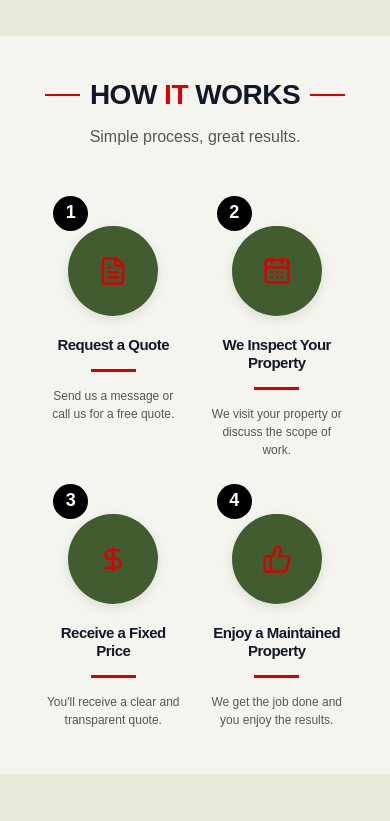
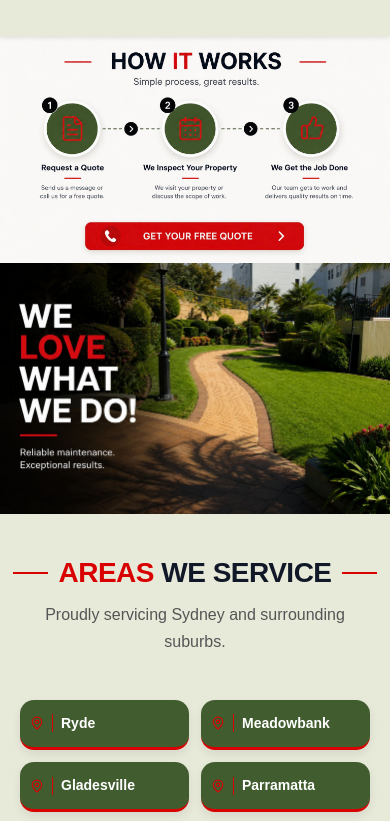
Before and after one commit to brandsbarrel/DNS, a React (Vite) app: page / in a window 390 px wide. Shown: the part 3060-3881 px from the top of the page. Built offline with nearby package versions, Linux system fonts and the light colour scheme.

Commit message:
replaced image and how it works

```diff
--- a/src/Components/HowItWorks/HowItWorks.css
+++ b/src/Components/HowItWorks/HowItWorks.css
@@ -1,317 +1,424 @@
-.works_steps1{
-padding:45px 20px;
-background:#f5f5f0 ;
-overflow:hidden;
+/* .works_steps1 {
+  padding: 45px 20px;
+  background: #f5f5f0;
+  overflow: hidden;
+} */
+
+.works_steps2 {
+  padding: 45px 20px;
+  background: #E7EAD9;
+  overflow: hidden;
 }
 
-.works_steps2{
-padding:45px 20px;
-background:#E7EAD9;
-overflow:hidden;
+.container {
+  max-width: 1300px;
+  margin: auto;
 }
-
-.container{
-max-width:1300px;
-margin:auto;
-}
-
 
 /* heading */
 
-.headingWrap{
-display:flex;
-align-items:center;
-justify-content:center;
-gap:35px;
+.headingWrap {
+  display: flex;
+  align-items: center;
+  justify-content: center;
+  gap: 35px;
 }
 
-.headingLine{
-height:2px;
-width:85px;
-background:#d80000;
+.headingLine {
+  height: 2px;
+  width: 85px;
+  background: #d80000;
+  flex-shrink: 0;
 }
 
-.headingWrap h2{
-font-size:58px;
-font-weight:900;
-margin:0;
-line-height:1;
+.headingWrap h2 {
+  font-size: 58px;
+  font-weight: 900;
+  margin: 0;
+  line-height: 1;
+  white-space: nowrap;
 }
 
-.headingWrap span{
-color:#d80000;
+.headingWrap span {
+  color: #d80000;
 }
 
-.subheading{
-text-align:center;
-font-size:24px;
-margin-top:15px;
-margin-bottom:70px;
-color:#555;
+.subheading {
+  text-align: center;
+  font-size: 24px;
+  margin-top: 15px;
+  margin-bottom: 70px;
+  color: #555;
 }
-
 
 /* steps */
 
-.stepsGrid{
-display:grid;
-grid-template-columns:repeat(4,1fr);
-gap:30px;
+.stepsGrid {
+  display: grid;
+  grid-template-columns: repeat(4, 1fr);
+  gap: 30px;
 }
 
-.stepCard{
-text-align:center;
+.stepCard {
+  text-align: center;
 }
 
-.circleArea{
-position:relative;
-height:170px;
-width:170px;
-margin:auto;
+.circleArea {
+  position: relative;
+  height: 170px;
+  width: 170px;
+  margin: auto;
 }
 
-.curve{
-position:absolute;
-width:100%;
-height:100%;
-left:0;
-top:-10px;
+.curve {
+  position: absolute;
+  width: 100%;
+  height: 100%;
+  left: 0;
+  top: -10px;
 }
 
-.circle{
-position:absolute;
-bottom:0;
-left:50%;
-transform:translateX(-50%);
+.circle {
+  position: absolute;
+  bottom: 0;
+  left: 50%;
+  transform: translateX(-50%);
 
-width:140px;
-height:140px;
+  width: 140px;
+  height: 140px;
 
-background:#415D2F;
-border-radius:50%;
+  background: #415D2F;
+  border-radius: 50%;
 
-display:flex;
-justify-content:center;
-align-items:center;
+  display: flex;
+  justify-content: center;
+  align-items: center;
 
-box-shadow:
-0 4px 12px rgba(0,0,0,.1);
+  box-shadow: 0 4px 12px rgba(0, 0, 0, 0.1);
 }
 
-.circle svg{
-width:45px;
-height:45px;
-color:#d80000;
+.circle svg {
+  width: 45px;
+  height: 45px;
+  color: #d80000;
 }
 
-.stepNo{
-position:absolute;
+.stepNo {
+  position: absolute;
 
-left:-5px;
-top:0;
+  left: -5px;
+  top: 0;
 
-width:50px;
-height:50px;
+  width: 50px;
+  height: 50px;
 
-background:black;
-border-radius:50%;
-color:white;
+  background: black;
+  border-radius: 50%;
+  color: white;
 
-display:flex;
-justify-content:center;
-align-items:center;
+  display: flex;
+  justify-content: center;
+  align-items: center;
 
-font-size:25px;
-font-weight:700;
-z-index:5;
+  font-size: 25px;
+  font-weight: 700;
+  z-index: 5;
 }
 
-.stepCard h3{
-font-size:20px;
-font-weight:800;
-margin-top:20px;
-min-height:48px;
+.stepCard h3 {
+  font-size: 20px;
+  font-weight: 800;
+  margin-top: 20px;
+  min-height: 48px;
 }
 
-.miniLine{
-width:45px;
-height:3px;
-background:#d80000;
-margin:15px auto;
+.miniLine {
+  width: 45px;
+  height: 3px;
+  background: #d80000;
+  margin: 15px auto;
 }
 
-.stepCard p{
-font-size:16px;
-line-height:1.7;
-color:#555;
+.stepCard p {
+  font-size: 16px;
+  line-height: 1.7;
+  color: #555;
 }
-
 
 /* divider */
 
-.divider{
-margin:30px 0;
-border-top:1px solid #ddd;
+.divider {
+  margin: 30px 0;
+  border-top: 1px solid #ddd;
 }
-
 
 /* areas */
 
-.areaGrid{
-display:flex;
-flex-wrap:wrap;
-justify-content:center;
-gap:25px;
+.areaGrid {
+  display: flex;
+  flex-wrap: wrap;
+  justify-content: center;
+  gap: 25px;
 }
 
-.areaTag{
+.areaTag {
   background: #415D2F;
-padding:16px 18px;
+  padding: 16px 18px;
 
-display:flex;
-align-items:center;
-justify-content:flex-start;
+  display: flex;
+  align-items: center;
+  justify-content: flex-start;
 
-gap:12px;
+  gap: 12px;
 
   color: #fff;
 
-border-radius:14px;
-box-shadow:0 4px 10px rgba(0,0,0,.08);
+  border-radius: 14px;
+  box-shadow: 0 4px 10px rgba(0, 0, 0, 0.08);
 
-border-bottom:3px solid #d80000;
+  border-bottom: 3px solid #d80000;
 
-font-size:22px;
-font-weight:700;
+  font-size: 22px;
+  font-weight: 700;
 }
 
-.areaTag svg{
+.areaTag svg {
   color: #d80000;
-width:18px;
-min-width:18px; /* keeps icon fixed */
-flex-shrink:0;
+  width: 18px;
+  min-width: 18px;
+  flex-shrink: 0;
 }
 
-.vertical{
-height:26px;
-width:1px;
+.vertical {
+  height: 26px;
+  width: 1px;
   color: #d80000;
-background:#d80000;
-flex-shrink:0;
+  background: #d80000;
+  flex-shrink: 0;
 }
 
+/* ── large desktop (1100–1300px): shrink heading & cards slightly ── */
 
-/* tablet */
-
-@media(max-width:992px){
-
-.stepsGrid{
-grid-template-columns:repeat(2,1fr);
-row-gap:45px;
+@media (max-width: 1200px) {
+  .headingWrap h2 {
+    font-size: 48px;
   }
 
-.headingWrap h2{
-font-size:42px;
+  .circleArea {
+    width: 145px;
+    height: 145px;
   }
 
-.subheading{
-font-size:20px;
+  .circle {
+    width: 118px;
+    height: 118px;
   }
 
+  .circle svg {
+    width: 38px;
+    height: 38px;
   }
 
-/* mobile */
-
-@media(max-width:600px){
-
-.works{
-padding:60px 15px;
+  .stepCard h3 {
+    font-size: 17px;
   }
 
-.headingWrap{
-gap:10px;
+  .areaTag {
+    font-size: 18px;
+    padding: 13px 15px;
+  }
 }
 
-.headingLine{
-width:35px;
+/* ── tablet landscape (993–1100px): still 4 cols but tighter ── */
+
+@media (max-width: 1100px) {
+  .stepsGrid {
+    gap: 16px;
   }
 
-.headingWrap h2{
-font-size:28px;
-text-align:center;
+  .circleArea {
+    width: 125px;
+    height: 125px;
   }
 
-.subheading{
-font-size:16px;
-margin-bottom:45px;
+  .circle {
+    width: 100px;
+    height: 100px;
   }
 
-.stepsGrid{
-grid-template-columns:repeat(2,1fr);
-gap:25px;
+  .circle svg {
+    width: 32px;
+    height: 32px;
   }
 
-.circleArea{
-width:120px;
-height:120px;
+  .stepNo {
+    width: 40px;
+    height: 40px;
+    font-size: 20px;
   }
 
-.circle{
-width:90px;
-height:90px;
+  .stepCard h3 {
+    font-size: 15px;
+    min-height: auto;
   }
 
-.circle svg{
-width:30px;
-height:30px;
+  .stepCard p {
+    font-size: 14px;
+  }
 }
 
-.stepNo{
-width:35px;
-height:35px;
-font-size:18px;
-left:0;
+/* ── tablet portrait (601–992px) ── */
+
+@media (max-width: 992px) {
+  .stepsGrid {
+    grid-template-columns: repeat(2, 1fr);
+    row-gap: 45px;
+    gap: 30px;
   }
 
-.stepCard h3{
-font-size:15px;
-min-height:auto;
+  .headingWrap h2 {
+    font-size: 42px;
   }
 
-.stepCard p{
-font-size:12px;
-line-height:1.5;
+  .subheading {
+    font-size: 20px;
   }
 
+  /* restore comfortable card sizes for 2-col layout */
+  .circleArea {
+    width: 155px;
+    height: 155px;
+  }
+
+  .circle {
+    width: 125px;
+    height: 125px;
+  }
+
+  .circle svg {
+    width: 40px;
+    height: 40px;
+  }
+
+  .stepNo {
+    width: 46px;
+    height: 46px;
+    font-size: 22px;
+  }
+
+  .stepCard h3 {
+    font-size: 18px;
+    min-height: 44px;
+  }
+
+  .stepCard p {
+    font-size: 15px;
+  }
+
+  .areaTag {
+    font-size: 18px;
+    padding: 13px 15px;
+  }
+
+  .headingWrap {
+    gap: 20px;
+  }
+
+  .headingLine {
+    width: 55px;
+  }
+}
+
+/* ── mobile (≤600px) — DO NOT CHANGE ── */
+
+@media (max-width: 600px) {
+  .works {
+    padding: 60px 15px;
+  }
+
+  .headingWrap {
+    gap: 10px;
+  }
+
+  .headingLine {
+    width: 35px;
+  }
+
+  .headingWrap h2 {
+    font-size: 28px;
+    text-align: center;
+  }
+
+  .subheading {
+    font-size: 16px;
+    margin-bottom: 45px;
+  }
+
+  .stepsGrid {
+    grid-template-columns: repeat(2, 1fr);
+    gap: 25px;
+  }
+
+  .circleArea {
+    width: 120px;
+    height: 120px;
+  }
+
+  .circle {
+    width: 90px;
+    height: 90px;
+  }
+
+  .circle svg {
+    width: 30px;
+    height: 30px;
+  }
+
+  .stepNo {
+    width: 35px;
+    height: 35px;
+    font-size: 18px;
+    left: 0;
+  }
+
+  .stepCard h3 {
+    font-size: 15px;
+    min-height: auto;
+  }
+
+  .stepCard p {
+    font-size: 12px;
+    line-height: 1.5;
+  }
 
   /* FIXED AREA TAGS */
 
-.areaGrid{
-display:grid;
-grid-template-columns:repeat(2,1fr);
-gap:12px;
+  .areaGrid {
+    display: grid;
+    grid-template-columns: repeat(2, 1fr);
+    gap: 12px;
   }
 
-.areaTag{
-width:100%;
-padding:12px 10px;
+  .areaTag {
+    width: 100%;
+    padding: 12px 10px;
 
-font-size:14px;
+    font-size: 14px;
 
-justify-content:flex-start; /* instead of center */
+    justify-content: flex-start;
 
-gap:8px;
-min-width:0;
+    gap: 8px;
+    min-width: 0;
   }
 
-.vertical{
-height:18px;
+  .vertical {
+    height: 18px;
   }
 
-.areaTag svg{
-width:14px;
-height:14px;
-min-width:14px;
-flex-shrink:0;
+  .areaTag svg {
+    width: 14px;
+    height: 14px;
+    min-width: 14px;
+    flex-shrink: 0;
   }
 }
--- a/src/Components/HowItWorks/HowItWorks.jsx
+++ b/src/Components/HowItWorks/HowItWorks.jsx
@@ -6,35 +6,37 @@ import {
   ThumbsUp,
   MapPin
 } from "lucide-react";
+import how_img from "../../assets/how_img.jpeg"
+import how_it_works from '../../assets/how_it_works.jpeg'
 
 export default function HowItWorks() {
 
-  const steps = [
-    {
-      no: "1",
-      icon: <FileText />,
-      title: "Request a Quote",
-      desc: "Send us a message or call us for a free quote."
-    },
-    {
-      no: "2",
-      icon: <CalendarDays />,
-      title: "We Inspect Your Property",
-      desc: "We visit your property or discuss the scope of work."
-    },
-    {
-      no: "3",
-      icon: <DollarSign />,
-      title: "Receive a Fixed Price",
-      desc: "You'll receive a clear and transparent quote."
-    },
-    {
-      no: "4",
-      icon: <ThumbsUp />,
-      title: "Enjoy a Maintained Property",
-      desc: "We get the job done and you enjoy the results."
-    }
-  ];
+  // const steps = [
+  //   {
+  //     no: "1",
+  //     icon: <FileText />,
+  //     title: "Request a Quote",
+  //     desc: "Send us a message or call us for a free quote."
+  //   },
+  //   {
+  //     no: "2",
+  //     icon: <CalendarDays />,
+  //     title: "We Inspect Your Property",
+  //     desc: "We visit your property or discuss the scope of work."
+  //   },
+  //   {
+  //     no: "3",
+  //     icon: <DollarSign />,
+  //     title: "Receive a Fixed Price",
+  //     desc: "You'll receive a clear and transparent quote."
+  //   },
+  //   {
+  //     no: "4",
+  //     icon: <ThumbsUp />,
+  //     title: "Enjoy a Maintained Property",
+  //     desc: "We get the job done and you enjoy the results."
+  //   }
+  // ];
 
   const areas = [
     "Ryde",
@@ -49,12 +51,13 @@ export default function HowItWorks() {
   return (
     <>
     <section className="works_steps1">
+      <img src={how_it_works}/>
 
-      <div className="container">
+      {/* <div className="container"> */}
 
         {/* Heading */}
 
-        <div className="headingWrap">
+        {/* <div className="headingWrap">
 
           <span className="headingLine"></span>
 
@@ -68,12 +71,12 @@ export default function HowItWorks() {
 
         <p className="subheading">
           Simple process, great results.
-        </p>
+        </p> */}
 
 
         {/* Steps */}
 
-        <div className="stepsGrid">
+        {/* <div className="stepsGrid">
 
           {steps.map((step,index)=>(
 
@@ -115,12 +118,14 @@ export default function HowItWorks() {
 
             </div>
 
-          ))}
+          ))} */}
 
-        </div>
-        </div>
+        {/* </div> */}
+        {/* </div> */}
         </section>
-
+          <section className="how-img">
+            <img src={how_img}/>
+          </section>
         <section className="works_steps2">
 
         {/* Areas */}
```
Also changed, not shown: src/assets/how_img.jpeg (added), src/assets/how_it_works.jpeg (added). Lines whose indentation alone changed are shown as unchanged.
